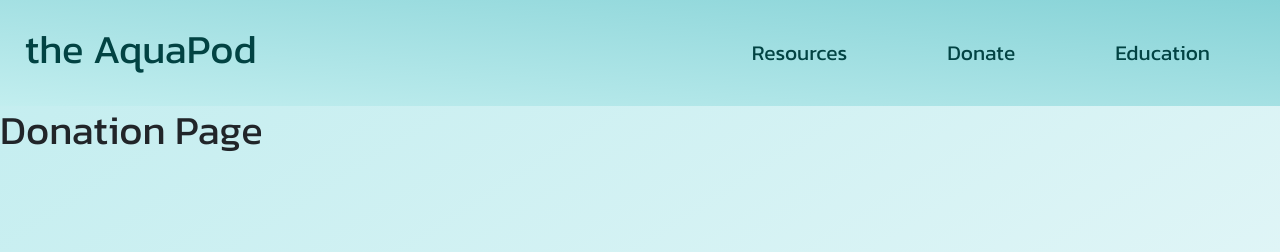
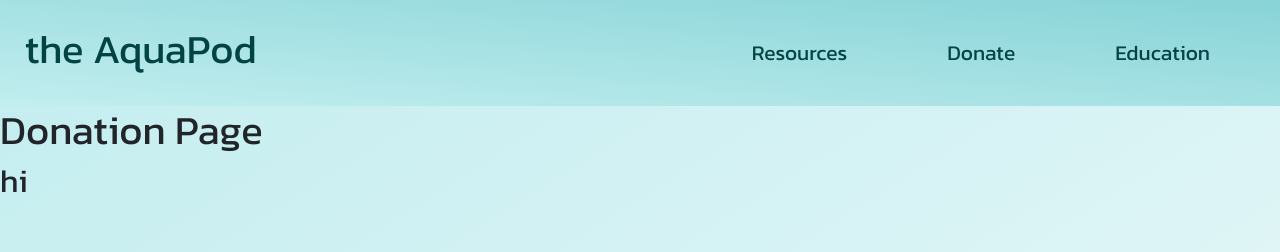
Before and after one commit to UW-INFO442-AU23/Team-Aquanauts, a React (Create React App) app: page /donations in a window 1280 px wide. Shown: the top 252 px of the page. Built offline with nearby package versions, Linux system fonts and the light colour scheme.

Commit message:
started implementing the drop down menu. just making sure files are connected properly

```diff
--- a/src/components/donationsComp/DonationPage.js
+++ b/src/components/donationsComp/DonationPage.js
@@ -1,5 +1,6 @@
 import React from 'react';
 import NavBar from '../NavBar.js';
+import DropSearch from './DropSearch.js';
 
 export default function DonationPage(props) {
   return (
@@ -9,6 +10,7 @@ export default function DonationPage(props) {
         <h1>Donation Page</h1>
       </header>
       <main>
+        <DropSearch />
       </main>
     </div>
   )
--- /dev/null
+++ b/src/components/donationsComp/DropSearch.js
@@ -0,0 +1,7 @@
+import React from 'react';
+
+export default function DropSearch(props) {
+  return(
+    <h2>hi</h2>
+  )
+}
```
